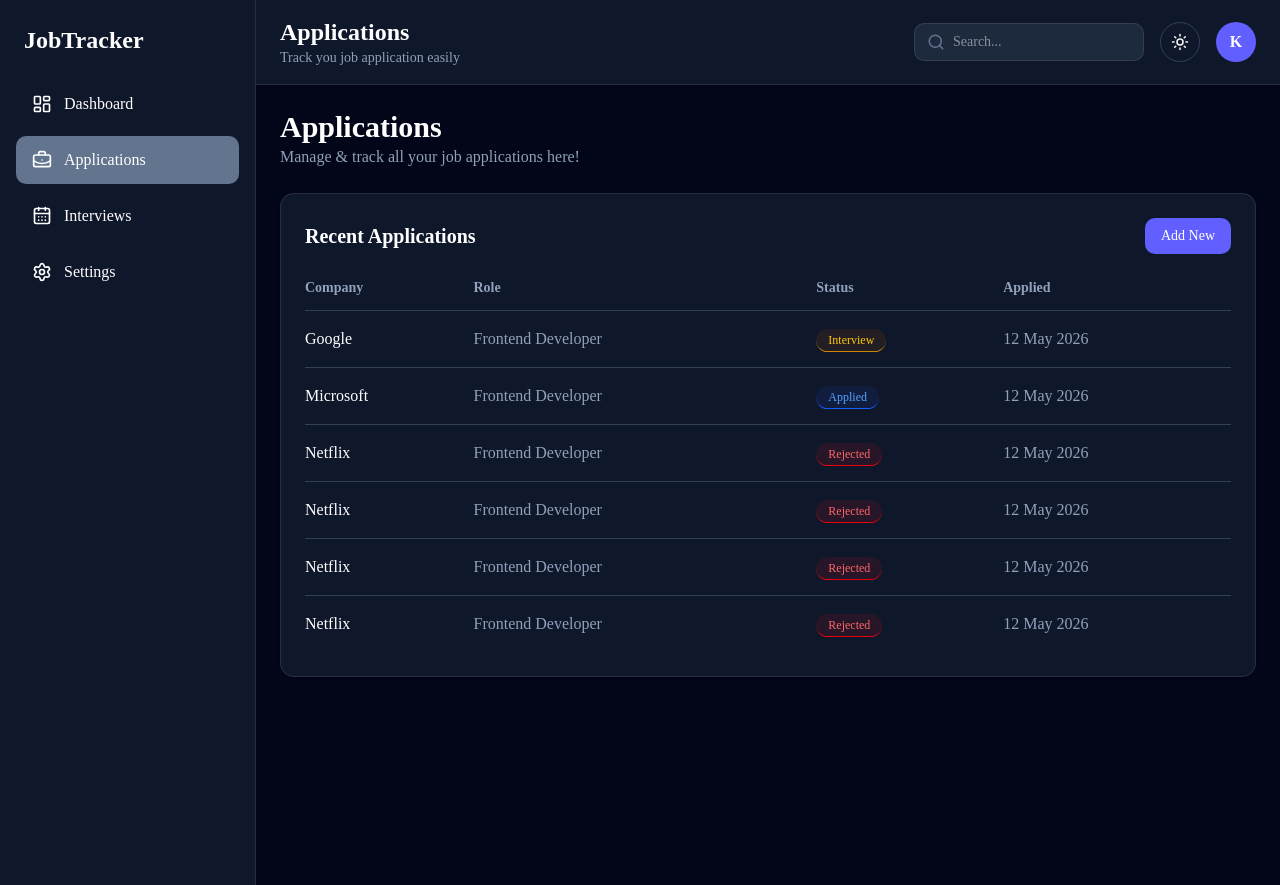
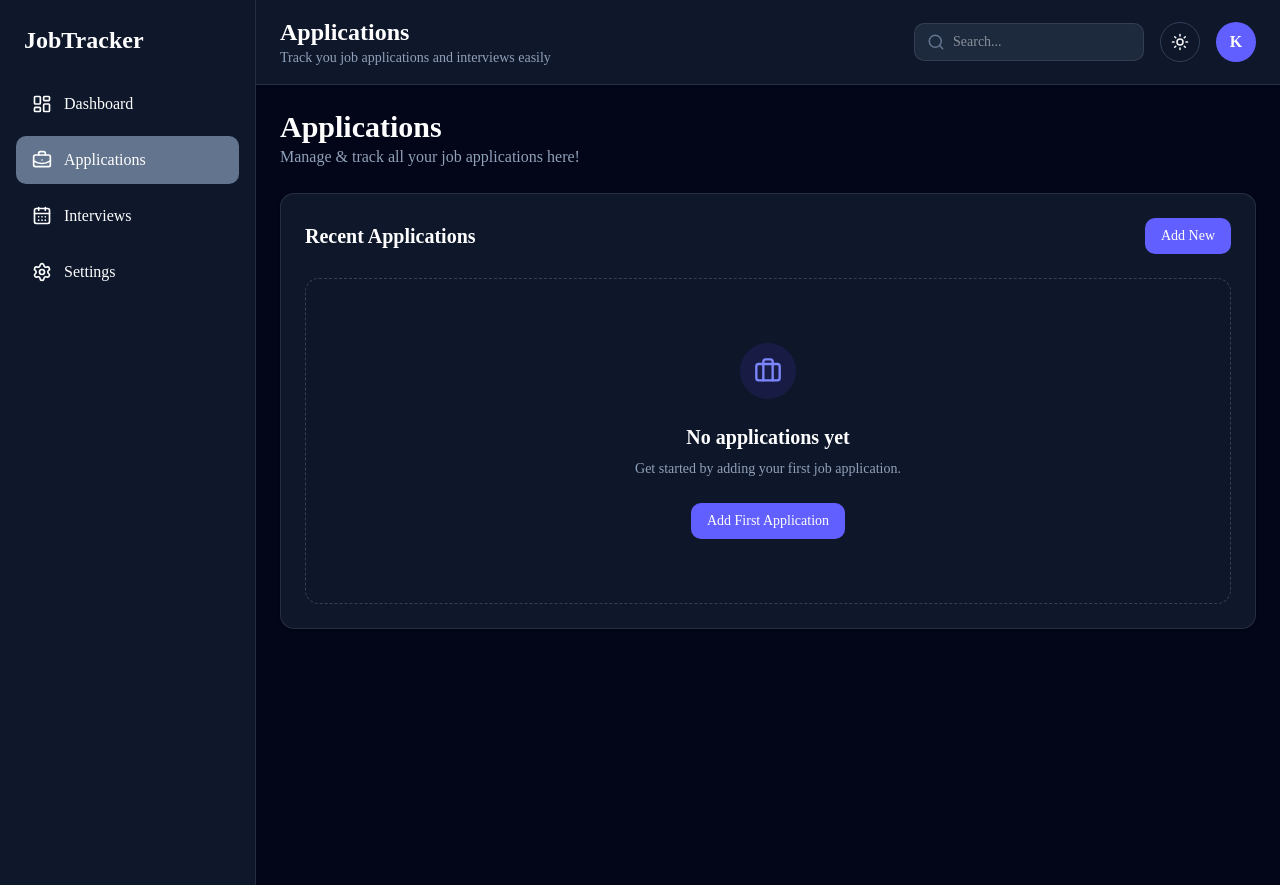
Before and after one commit to KashishGoyal905/job-application-tracker, a Next.js app: page /applications in a window 1280 px wide. Built offline with nearby package versions, Linux system fonts and the light colour scheme.

Commit message:
feat: add skeleton for cards and table

```diff
--- a/src/app/page.tsx
+++ b/src/app/page.tsx
@@ -1,12 +1,16 @@
 "use client";
 
 import ApplicationsTable from "@/components/dashboard/ApplicationsTable";
+import ApplicationTableSkeleton from "@/components/dashboard/ApplicationTableSkeleton";
 import StatsCard from "@/components/dashboard/StatsCard";
+import StatsCardSkeleton from "@/components/dashboard/StatsCardSkeleton";
 import DashboardLayout from "@/components/layouts/DashboardLayout";
 import { useApplicationStore } from "@/store/applicationsStore";
+import { useEffect, useState } from "react";
 
 export default function Home() {
   const applications = useApplicationStore((state) => state.applications);
+  const [isLoading, setIsLoading] = useState(true);
 
   const totalApplications = applications.length;
   const interviews = applications.filter(
@@ -45,29 +49,44 @@ export default function Home() {
     },
   ];
 
+  useEffect(() => {
+    const timer = setTimeout(() => {
+      setIsLoading(false);
+    }, 1500);
+    return () => clearTimeout(timer);
+  }, []);
+
   return (
     <DashboardLayout>
       <div className="space-y-6">
-        {/* Header */}
-        {/* <div>
-          <h1 className="text-3xl font-bold text-slate-800 dark:text-white">
-            DashBoard
-          </h1>
-          <p className="text-slate-500 dark:text-slate-400">
-            Welcome back, Kashish👋
-          </p>
-        </div> */}
 
         {/* Cards */}
         <div className="grid grid-cols-1 gap-4 md:grid-cols-2 xl:grid-cols-5">
-          {statsData.map((data) => (
-            <StatsCard key={data.title} title={data.title} value={data.value} />
-          ))}
+          {isLoading ? (
+            <>
+              <StatsCardSkeleton />
+              <StatsCardSkeleton />
+              <StatsCardSkeleton />
+              <StatsCardSkeleton />
+              <StatsCardSkeleton />
+            </>
+          ) : (
+            statsData.map((data) => (
+              <StatsCard
+                key={data.title}
+                title={data.title}
+                value={data.value}
+              />
+            ))
+          )}
         </div>
 
         {/* Applications */}
         <div>
-          <ApplicationsTable />
+          {isLoading ?
+           <ApplicationTableSkeleton />
+            :
+            <ApplicationsTable />}
         </div>
       </div>
     </DashboardLayout>
--- /dev/null
+++ b/src/components/dashboard/ApplicationTableSkeleton.tsx
@@ -0,0 +1,29 @@
+import Skeleton from "../ui/Skeleton";
+import { useApplicationStore } from "@/store/applicationsStore";
+
+export default function ApplicationTableSkeleton() {
+  const applications = useApplicationStore((state) => state.applications);
+  const applicationsLength = applications.length;
+  return (
+    <div className="rounded-xl border bg-white p-6 shadow-sm dark:bg-slate-900 dark:border-slate-800">
+      <div className="mb-6 flex items-center justify-between">
+        <Skeleton className="h-10 w-48" />
+        <Skeleton className="h-10 w-28" />
+      </div>
+
+      <div className="space-y-4">
+        {Array.from({ length: applicationsLength }).map((_, index) => (
+          <div
+            key={index}
+            className="grid grid-cols-1 md:grid-cols-2 xl:grid-cols-4 gap-4"
+          >
+            <Skeleton className="h-12 w-full" />
+            <Skeleton className="h-12 w-full" />
+            <Skeleton className="h-12 w-full" />
+            <Skeleton className="h-12 w-full" />
+          </div>
+        ))}
+      </div>
+    </div>
+  );
+}
--- a/src/components/dashboard/ApplicationsTable.tsx
+++ b/src/components/dashboard/ApplicationsTable.tsx
@@ -43,7 +43,7 @@ function ApplicationsTable() {
           </h2>
           <button
             onClick={handleNewApplicationClick}
-            className="rounded-lg bg-indigo-500 px-4 py-2 text-sm font-medium text-white transition hover:bg-indigo-600"
+            className="rounded-lg cursor-pointer bg-indigo-500 px-4 py-2 text-sm font-medium text-white transition hover:bg-indigo-600"
           >
             Add New
           </button>
--- /dev/null
+++ b/src/components/dashboard/StatsCardSkeleton.tsx
@@ -0,0 +1,10 @@
+import Skeleton from "../ui/Skeleton";
+
+export default function StatsCardSkeleton() {
+  return (
+    <div className="rounded-xl border bg-white dark:bg-slate-900 p-6 shadow-sm">
+      <Skeleton className="h-5 w-20" />
+      <Skeleton className="mt-4 h-7 w-8" />
+    </div>
+  );
+}
--- a/src/components/layouts/Navbar.tsx
+++ b/src/components/layouts/Navbar.tsx
@@ -5,7 +5,6 @@ import ThemeToggle from "./ThemeToggle";
 import { usePathname } from "next/navigation";
 
 function Navbar() {
-
   const pathname = usePathname();
 
   const pageTitles: Record<string, string> = {
@@ -14,7 +13,8 @@ function Navbar() {
     "/interviews": "Interviews",
     "/resume": "Resume",
     "/analytics": "Analytics",
-  }
+    "/settings": "Settings",
+  };
 
   const currentTitle = pageTitles[pathname] || "Dashboard";
   return (
@@ -25,7 +25,7 @@ function Navbar() {
           {currentTitle}
         </h2>
         <p className="text-sm text-slate-500 dark:text-slate-400">
-          Track you job application easily
+          Track you job applications and interviews easily
         </p>
       </div>
 
--- a/src/components/layouts/Sidebar.tsx
+++ b/src/components/layouts/Sidebar.tsx
@@ -1,4 +1,5 @@
-"use client"
+"use client";
+
 import {
   BriefcaseBusiness,
   CalendarDays,
@@ -35,19 +36,31 @@ export default function Sidebar() {
   const pathname = usePathname();
 
   return (
+    // aside is just a wrapper for better undestanding. It is same like div, section. Here we are using it for semantic purposes
     <aside className="w-64 min-h-screen border-r bg-white text-slate-800 dark:bg-slate-900 dark:text-white">
+
+      {/* This is the logo */}
       <div className="p-6">
         <h1 className="text-2xl font-bold">JobTracker</h1>
       </div>
+
+      {/* Navigation bar */}
       <nav className="flex flex-col gap-2 px-4">
+        {/* Iterating through the navItems array and rendering the Link component for each item */}
         {navItems.map((item) => {
+          // Destructuring the Icon component from the item object
           const Icon = item.icon;
+
           return (
+            // Link component is used to navigate to the specified href
             <Link
               key={item.title}
               href={item.href}
+              //  This is a conditional class name
+              //  If the current pathname is equal to the item's href, then the class "bg-slate-500 text-white" is applied
+              //  Otherwise, the class "hover:bg-slate-100 dark:hover:bg-slate-800" is applied
               className={`flex items-center gap-3 rounded-lg px-4 py-3 transition
- ${pathname === item.href ? "bg-slate-500 text-white" : "hover:bg-slate-100 dark:hover:bg-slate-800"}`}
+ ${pathname === item.href ? "bg-slate-500 text-white" : "hover:bg-slate-200 dark:hover:bg-slate-800"}`}
             >
               <Icon size={20} />
               <span>{item.title}</span>
--- a/src/components/layouts/ThemeToggle.tsx
+++ b/src/components/layouts/ThemeToggle.tsx
@@ -5,6 +5,7 @@ import { useTheme } from "next-themes";
 import { useEffect, useState } from "react";
 
 function ThemeToggle() {
+  // To prevent hydration error
   const [mounted, setMounted] = useState(false);
   const { theme, setTheme } = useTheme();
 
@@ -12,6 +13,7 @@ function ThemeToggle() {
     setMounted(true);
   }, []);
 
+  // To prevent hydration error
   if (!mounted) {
     return null;
   }
--- a/src/components/ui/EmptyState.tsx
+++ b/src/components/ui/EmptyState.tsx
@@ -27,7 +27,7 @@ export default function EmptyState({
       {buttonText && onClick && (
         <button
           onClick={onClick}
-          className="mt-6 rounded-lg bg-indigo-500 px-4 py-2 text-sm font-medium text-white transition hover:bg-indigo-600"
+          className="mt-6 cursor-pointer rounded-lg bg-indigo-500 px-4 py-2 text-sm font-medium text-white transition hover:bg-indigo-600"
         >
           {buttonText}
         </button>
--- /dev/null
+++ b/src/components/ui/Skeleton.tsx
@@ -0,0 +1,11 @@
+type SkeletonProps = {
+  className?: string;
+};
+
+export default function Skeleton({ className = "" }: SkeletonProps) {
+  return (
+    <div
+      className={`animate-pulse rounded-lg bg-slate-200 dark:bg-slate-800 ${className}`}
+    />
+  );
+}
--- a/src/store/applicationsStore.ts
+++ b/src/store/applicationsStore.ts
@@ -7,55 +7,55 @@ type ApplicationStore = {
     addApplications: (application: Omit<ApplicationType, "id">) => void;
 }
 
-const dummyApplications: ApplicationType[] = [
-    {
-        id: 1,
-        company: "Google",
-        role: "Frontend Developer",
-        status: "Interview" as const,
-        appliedDate: "12 May 2026",
-    },
-    {
-        id: 2,
-        company: "Microsoft",
-        role: "Frontend Developer",
-        status: "Applied" as const,
-        appliedDate: "12 May 2026",
-    },
-    {
-        id: 3,
-        company: "Netflix",
-        role: "Frontend Developer",
-        status: "Rejected" as const,
-        appliedDate: "12 May 2026",
-    },
-    {
-        id: 4,
-        company: "Netflix",
-        role: "Frontend Developer",
-        status: "Rejected" as const,
-        appliedDate: "12 May 2026",
-    },
-    {
-        id: 5,
-        company: "Netflix",
-        role: "Frontend Developer",
-        status: "Rejected" as const,
-        appliedDate: "12 May 2026",
-    },
-    {
-        id: 6,
-        company: "Netflix",
-        role: "Frontend Developer",
-        status: "Rejected" as const,
-        appliedDate: "12 May 2026",
-    },
-];
+// const dummyApplications: ApplicationType[] = [
+//     {
+//         id: 1,
+//         company: "Google",
+//         role: "Frontend Developer",
+//         status: "Interview" as const,
+//         appliedDate: "12 May 2026",
+//     },
+//     {
+//         id: 2,
+//         company: "Microsoft",
+//         role: "Frontend Developer",
+//         status: "Applied" as const,
+//         appliedDate: "12 May 2026",
+//     },
+//     {
+//         id: 3,
+//         company: "Netflix",
+//         role: "Frontend Developer",
+//         status: "Rejected" as const,
+//         appliedDate: "12 May 2026",
+//     },
+//     {
+//         id: 4,
+//         company: "Netflix",
+//         role: "Frontend Developer",
+//         status: "Rejected" as const,
+//         appliedDate: "12 May 2026",
+//     },
+//     {
+//         id: 5,
+//         company: "Netflix",
+//         role: "Frontend Developer",
+//         status: "Rejected" as const,
+//         appliedDate: "12 May 2026",
+//     },
+//     {
+//         id: 6,
+//         company: "Netflix",
+//         role: "Frontend Developer",
+//         status: "Rejected" as const,
+//         appliedDate: "12 May 2026",
+//     },
+// ];
 
 export const useApplicationStore = create<ApplicationStore>()(
     persist(
         (set) => ({
-            applications: dummyApplications,
+            applications: [],
             addApplications: (application) => set((state) => ({
                 applications: [
                     {
```
